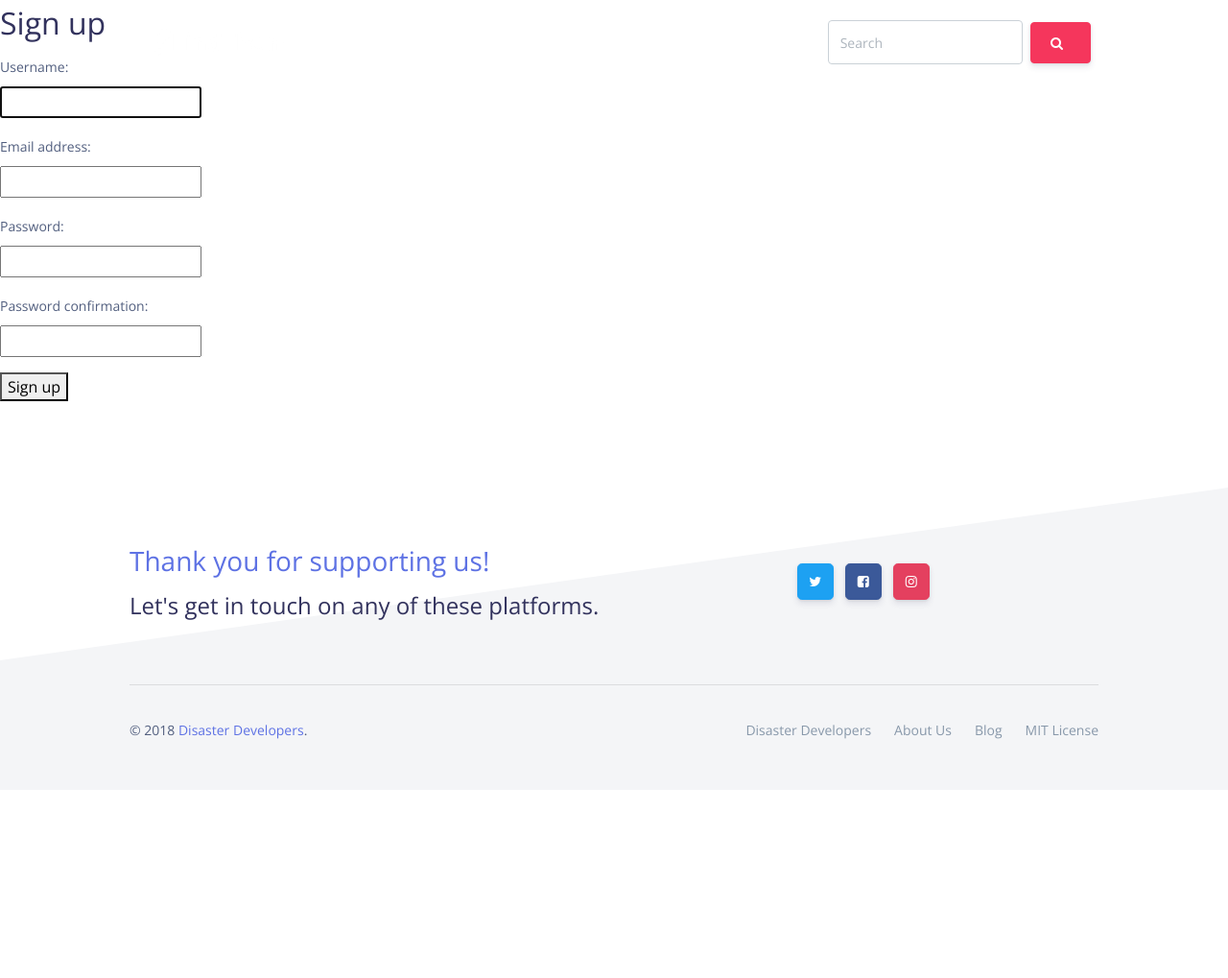
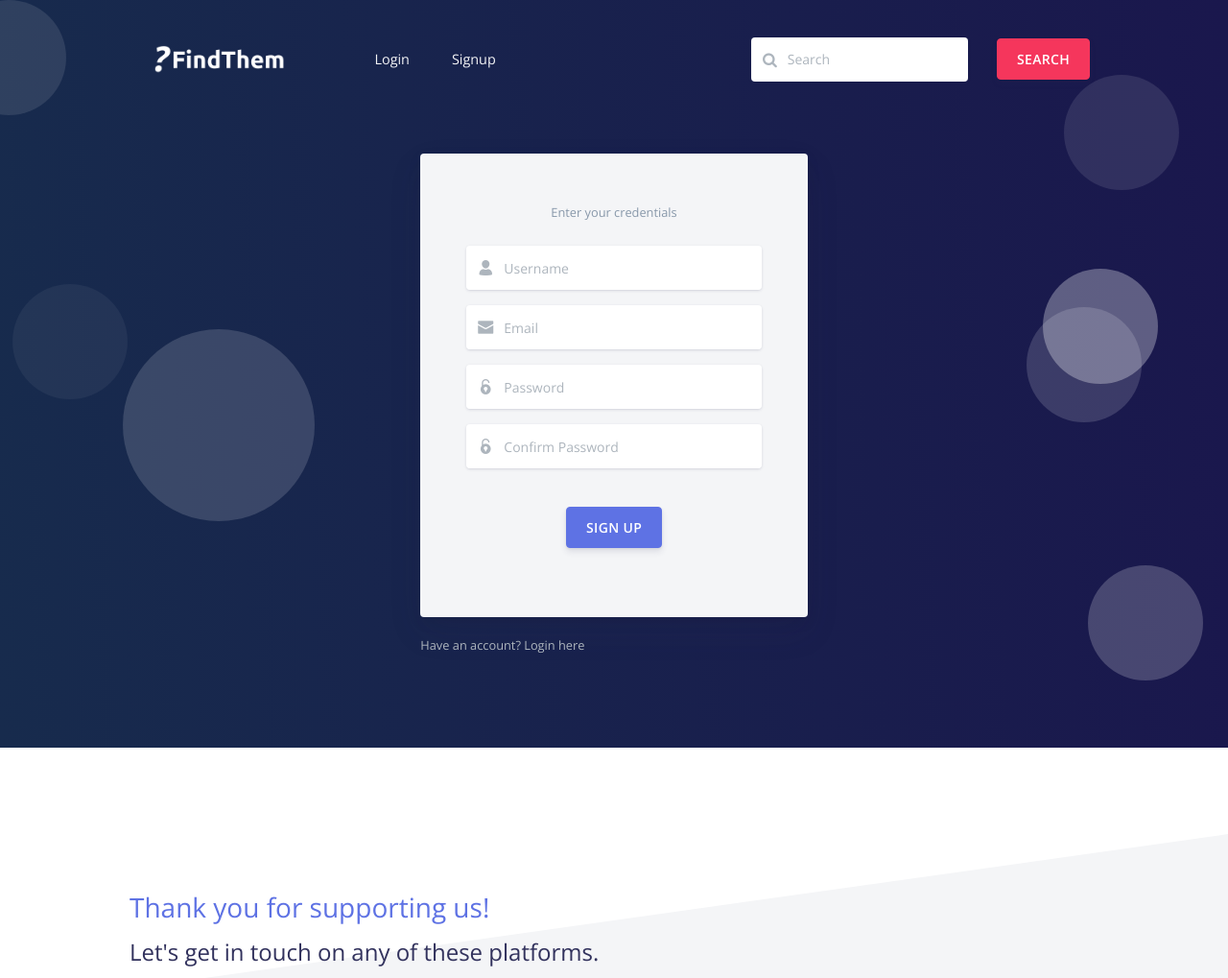
Before and after one commit to pankaj7822/FindThem, a Django app: page /accounts/signup/ in a window 1280 px wide. Shown: the top 1019 px of the page at 96% size. Before the commit the page ends 770 px from the top, so only its background shows below. Run offline with Django 3.2, Linux system fonts and the light colour scheme; some libraries are stand-ins or nearby versions.

Commit message:
Signup Form corrected

```diff
--- a/templates/base.html
+++ b/templates/base.html
@@ -108,32 +108,20 @@
                     {% endif %}
                     </ul>
                     <ul class="navbar-nav align-items-lg-center ml-lg-auto">
-                    <li class="nav-item">
-                        <a class="nav-link nav-link-icon" href="https://www.facebook.com/creativetim" target="_blank" data-toggle="tooltip" title="Like us on Facebook">
-                        <i class="fa fa-facebook-square"></i>
-                        <span class="nav-link-inner--text d-lg-none">Facebook</span>
-                        </a>
-                    </li>
-                    <li class="nav-item">
-                        <a class="nav-link nav-link-icon" href="https://www.instagram.com/creativetimofficial" target="_blank" data-toggle="tooltip" title="Follow us on Instagram">
-                        <i class="fa fa-instagram"></i>
-                        <span class="nav-link-inner--text d-lg-none">Instagram</span>
-                        </a>
-                    </li>
-                    <li class="nav-item">
-                        <a class="nav-link nav-link-icon" href="https://twitter.com/creativetim" target="_blank" data-toggle="tooltip" title="Follow us on Twitter">
-                        <i class="fa fa-twitter-square"></i>
-                        <span class="nav-link-inner--text d-lg-none">Twitter</span>
-                        </a>
-                    </li>
                     <li class="nav-item d-none d-lg-block ml-lg-4">
-                    <form action="/search" class="form-inline my-2 my-lg-0 text-align-center">
-                        <input class="form-control mr-sm-2" name="keyword" placeholder="Search" type="text">
-                        <button class="btn btn-danger btn-icon">
-                        <span class="btn-inner--icon">
-                            <i class="fa fa-search mr-2"></i>
-                        </span>
-                        </button>
+                    <form action="/search" method="GET" class="form-inline row text-align-center">
+                        <div class="form-group col-8">
+                            <div class="input-group input-group-alternative">
+                                <div class="input-group-prepend">
+                                <span class="input-group-text"><i class="fa fa-search"></i></span>
+                                </div>
+                                <input class="form-control" placeholder="Search" type="text" name="keyword" id="search">
+                            </div>
+                            </div>
+
+                        <div class="text-center col-4">
+                            <button type="submit" class="btn btn-danger my-4">Search</button>
+                        </div>
                     </form>
                     </li>
                     </ul>
@@ -176,17 +164,7 @@
                   <h3 class="text-primary font-weight-light mb-2">Thank you for supporting us!</h3>
                   <h4 class="mb-0 font-weight-light">Let's get in touch on any of these platforms.</h4>
                 </div>
-                <div class="col-lg-6 text-lg-center btn-wrapper">
-                  <a target="_blank" href="https://twitter.com/creativetim" class="btn btn-neutral btn-icon-only btn-twitter btn-round btn-lg" data-toggle="tooltip" data-original-title="Follow us">
-                    <i class="fa fa-twitter"></i>
-                  </a>
-                  <a target="_blank" href="https://www.facebook.com/creativetim" class="btn btn-neutral btn-icon-only btn-facebook btn-round btn-lg" data-toggle="tooltip" data-original-title="Like us">
-                    <i class="fa fa-facebook-square"></i>
-                  </a>
-                  <a target="_blank" href="https://dribbble.com/creativetim" class="btn btn-neutral btn-icon-only btn-instagram btn-lg btn-round" data-toggle="tooltip" data-original-title="Follow us">
-                    <i class="fa fa-instagram"></i>
-                  </a>
-                </div>
+
               </div>
               <hr>
               <div class="row align-items-center justify-content-md-between">
@@ -203,12 +181,6 @@
                     </li>
                     <li class="nav-item">
                       <a href="https://www.creative-tim.com/presentation" class="nav-link" target="_blank">About Us</a>
-                    </li>
-                    <li class="nav-item">
-                      <a href="http://blog.creative-tim.com" class="nav-link" target="_blank">Blog</a>
-                    </li>
-                    <li class="nav-item">
-                      <a href="https://github.com/creativetimofficial/argon-design-system/blob/master/LICENSE.md" class="nav-link" target="_blank">MIT License</a>
                     </li>
                   </ul>
                 </div>
--- a/templates/registration/login.html
+++ b/templates/registration/login.html
@@ -26,7 +26,7 @@
                   <div class="form-group mb-3">
                     <div class="input-group input-group-alternative">
                       <div class="input-group-prepend">
-                        <span class="input-group-text"><i class="ni ni-email-83"></i></span>
+                        <span class="input-group-text"><i class="ni ni-single-02"></i></span>
                       </div>
                       <input class="form-control" placeholder="Username" type="text" name="username" autofocus="" required="" id="id_username">
                     </div>
@@ -60,12 +60,12 @@
             </div>
             <div class="row mt-3">
               <div class="col-6">
-                <a href="#" class="text-light">
+                <a href="{% url 'password_reset' %}" class="text-light">
                   <small>Forgot password?</small>
                 </a>
               </div>
               <div class="col-6 text-right">
-                <a href="#" class="text-light">
+                <a href="{% url 'signup' %}" class="text-light">
                   <small>Create new account</small>
                 </a>
               </div>
--- a/templates/registration/signup.html
+++ b/templates/registration/signup.html
@@ -1,21 +1,104 @@
-{% extends 'base.html' %}
+{% extends "base.html" %}
+{% load static %}
+{% block content %}
 
-{% block content %}
+<section class="section section-shaped section-lg">
+      <div class="shape shape-style-1 bg-gradient-default">
+        <span></span>
+        <span></span>
+        <span></span>
+        <span></span>
+        <span></span>
+        <span></span>
+        <span></span>
+        <span></span>
+      </div>
+      <div class="container pt-lg-md">
+        <div class="row justify-content-center">
+          <div class="col-lg-5">
+            <div class="card bg-secondary shadow border-0">
+              <div class="card-body px-lg-5 py-lg-5">
+                <div class="text-center text-muted mb-4">
+                  <small>Enter your credentials</small>
+                </div>
+
+
+                <form method="POST">
+
+                  {% csrf_token %}
+
+                  <div class="form-group mb-3">
+                    <div class="input-group input-group-alternative">
+                      <div class="input-group-prepend">
+                        <span class="input-group-text"><i class="ni ni-single-02"></i></span>
+                      </div>
+                      <input class="form-control" placeholder="Username" type="text" name="username" maxlength="150" autofocus required id="id_username">
+                    </div>
+                  </div>
+
+                  <div class="form-group mb-3">
+                      <div class="input-group input-group-alternative">
+                        <div class="input-group-prepend">
+                          <span class="input-group-text"><i class="ni ni-email-83"></i></span>
+                        </div>
+                        <input class="form-control" placeholder="Email" type="email" name="email" maxlength="254" id="id_email">
+                      </div>
+                    </div>
+
+                  <div class="form-group">
+                    <div class="input-group input-group-alternative">
+                      <div class="input-group-prepend">
+                        <span class="input-group-text"><i class="ni ni-lock-circle-open"></i></span>
+                      </div>
+                      <input class="form-control" placeholder="Password" type="password"  name="password1" required id="id_password1">
+                    </div>
+                  </div>
+
+                  <div class="form-group">
+                      <div class="input-group input-group-alternative">
+                        <div class="input-group-prepend">
+                          <span class="input-group-text"><i class="ni ni-lock-circle-open"></i></span>
+                        </div>
+                        <input class="form-control" placeholder="Confirm Password" type="password"  name="password2" required id="id_password2">
+                      </div>
+                    </div>
+
+                  <div class="text-center">
+                    <button type="submit" class="btn btn-primary my-4">Sign Up</button>
+                  </div>
+
+                </form>
+
+
+                {% if form.non_field_errors %}
+                  <div class="non-field-errors text-center">
+                      {% for error in form.non_field_errors %}
+                        <span style="color:#ff0062; font-size:14px" class="form-error">{{ error }}</span>
+                      {% endfor %}
+                  </div>
+                {% endif %}
+
+                {% for field in form %}
+                  {% for error in field.errors %}
+                    <p style="color: #ff0062">{{ error }}</p>
+                  {% endfor %}
+                {% endfor %}
+
+
+              </div>
+            </div>
+            <div class="row mt-3">
+              <div class="col-6">
+                <a href="{% url 'login' %}" class="text-light">
+                  <small>Have an account? Login here</small>
+                </a>
+              </div>
+            </div>
+          </div>
+        </div>
+      </div>
+    </section>
+
+{% endblock %}
+
   <h2>Sign up</h2>
-  <form method="post">
-    {% csrf_token %}
-    {% for field in form %}
-      <p>
-        {{ field.label_tag }}<br>
-        {{ field }}
-        {% if field.help_text %}
-          <!--<small style="color: grey">{{ field.help_text }}</small>-->
-        {% endif %}
-        {% for error in field.errors %}
-          <p style="color: red">{{ error }}</p>
-        {% endfor %}
-      </p>
-    {% endfor %}
-    <button type="submit">Sign up</button>
-  </form>
-{% endblock %}
```
